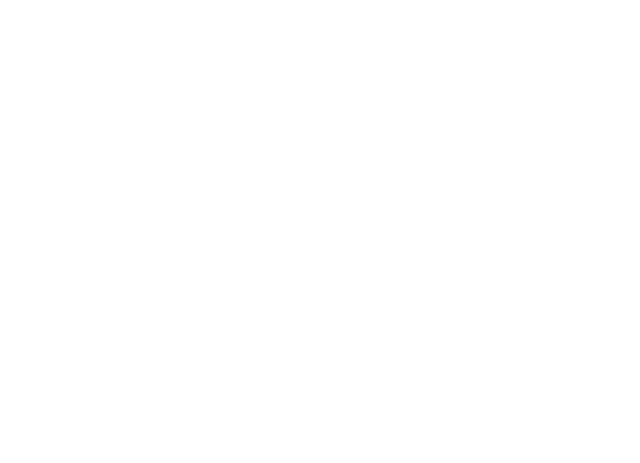
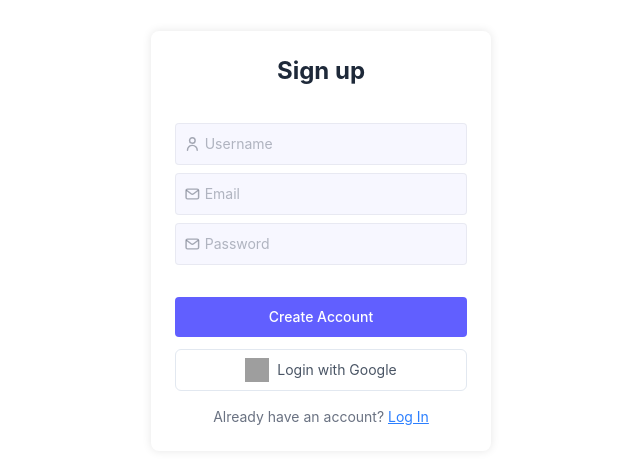
Before and after one commit to kiranTM36/IT-service-Desk, a React (Vite) app in the folder frontend/: page /signup in a window 1280 px wide. Before the commit this address had no page. Shown: the part 159-622 px from the top of the page, without its empty margins (319-959 px from the left). Built offline with nearby package versions, Linux system fonts and the light colour scheme; grey boxes are pictures that could not be loaded.

Commit message:
user slice and auth

```diff
--- a/frontend/src/App.tsx
+++ b/frontend/src/App.tsx
@@ -1,6 +1,10 @@
 import { BrowserRouter , Routes , Route } from 'react-router-dom'
 import Home from './Home'
 import Ticket from './pages/Ticket'
+import Auth from './auth/Auth'
+import Login from './auth/Login'
+import Signup from './auth/Signup'
+import User from './pages/User'
 
 
 const App = () => {
@@ -11,7 +15,11 @@ const App = () => {
 
         <Route path='/' element={<Home />} >
           <Route path='/ticket' element={<Ticket />} />
+          <Route path='/user' element={<User />} />
         </Route>
+
+        <Route path='/signup' element={<Signup />} />
+        <Route path='/login' element={<Login />} />
 
       </Routes>
 
--- a/frontend/src/auth/Auth.tsx
+++ b/frontend/src/auth/Auth.tsx
@@ -1,42 +1,132 @@
-import { useAuth0 } from "@auth0/auth0-react";
+// import { useAuth0 } from "@auth0/auth0-react";
 
-function Auth() {
-  const {
-    isLoading, // Loading state, the SDK needs to reach Auth0 on load
-    isAuthenticated,
-    error,
-    loginWithRedirect: login, // Starts the login flow
-    logout: auth0Logout, // Starts the logout flow
-    user, // User profile
-  } = useAuth0();
+import { useState } from "react"
+import { Link } from "react-router-dom"
+import type { userData } from "../store/userSlice"
 
-  const signup = () =>
-    login({ authorizationParams: { screen_hint: "signup" } });
+// function Auth() {
+//   const {
+//     isLoading, // Loading state, the SDK needs to reach Auth0 on load
+//     isAuthenticated,
+//     error,
+//     loginWithRedirect: login, // Starts the login flow
+//     logout: auth0Logout, // Starts the logout flow
+//     user, // User profile
+//   } = useAuth0();
 
-  const logout = () =>
-    auth0Logout({ logoutParams: { returnTo: window.location.origin } });
+//   const signup = () =>
+//     login({ authorizationParams: { screen_hint: "signup" } });
 
-  if (isLoading) return "Loading...";
+//   const logout = () =>
+//     auth0Logout({ logoutParams: { returnTo: window.location.origin } });
 
-  return isAuthenticated ? (
-    <>
-      <p>Logged in as {user?.email}</p>
+//   if (isLoading) return "Loading...";
 
-      <h1>User Profile</h1>
+//   return isAuthenticated ? (
+//     <>
+//       <p>Logged in as {user?.email}</p>
 
-      <pre>{JSON.stringify(user, null, 2)}</pre>
+//       <h1>User Profile</h1>
 
-      <button onClick={logout}>Logout</button>
-    </>
-  ) : (
-    <>
-      {error && <p>Error: {error.message}</p>}
+//       <pre>{JSON.stringify(user, null, 2)}</pre>
 
-      <button onClick={signup}>Signup</button>
+//       <button onClick={logout}>Logout</button>
+//     </>
+//   ) : (
+//     <>
+//       {error && <p>Error: {error.message}</p>}
 
-      <button onClick={e=>login}>Login</button>
-    </>
-  );
+//       <button onClick={signup}>Signup</button>
+
+//       <button onClick={e=>login}>Login</button>
+//     </>
+//   );
+// }
+
+// export default Auth;
+
+
+
+interface props {
+  name: string
+  onEvent: (data: userData) => void
 }
 
-export default Auth;
+const Auth: React.FC<props> = ({ name , onEvent }) => {
+
+  const [data, setData] = useState({
+    username: '',
+    email: '',
+    password: ''
+  })
+
+  const handleChange = (e: React.ChangeEvent<HTMLInputElement>) => {
+    const { name, value } = e.target
+
+    setData((data) => ({
+      ...data,
+      [name]: value
+    }))
+  }
+
+  const handleSubmit = (e:React.SubmitEvent<HTMLFormElement>) => {
+    e.preventDefault()
+    onEvent(data)
+  }
+
+  return (
+    <div className="flex h-screen w-screen justify-center items-center">
+      <form onSubmit={handleSubmit} className="bg-white text-gray-500 max-w-85 w-full mx-4 md:p-6 p-4 py-8 text-left text-sm rounded-lg shadow-[0px_0px_10px_0px] shadow-black/10">
+        <h2 className="text-2xl font-bold mb-9 text-center text-gray-800">{name}</h2>
+        {
+          name === "Sign up" && (
+            <div className="flex items-center my-2 border bg-indigo-500/5 border-gray-500/10 rounded gap-1 pl-2">
+              <svg width="18" height="18" viewBox="0 0 15 15" fill="none" xmlns="http://www.w3.org/2000/svg">
+                <path d="M3.125 13.125a4.375 4.375 0 0 1 8.75 0M10 4.375a2.5 2.5 0 1 1-5 0 2.5 2.5 0 0 1 5 0" stroke="#6B7280" strokeOpacity=".6" strokeWidth="1.3" strokeLinecap="round" strokeLinejoin="round" />
+              </svg>
+              <input onChange={handleChange} className="w-full outline-none bg-transparent py-2.5" type="text" placeholder="Username" name="username" required />
+            </div>
+          )
+        }
+        <div className="flex items-center my-2 border bg-indigo-500/5 border-gray-500/10 rounded gap-1 pl-2">
+          <svg width="18" height="18" viewBox="0 0 15 15" fill="none" xmlns="http://www.w3.org/2000/svg">
+            <path d="m2.5 4.375 3.875 2.906c.667.5 1.583.5 2.25 0L12.5 4.375" stroke="#6B7280" strokeOpacity=".6" strokeWidth="1.3" strokeLinecap="round" strokeLinejoin="round" />
+            <path d="M11.875 3.125h-8.75c-.69 0-1.25.56-1.25 1.25v6.25c0 .69.56 1.25 1.25 1.25h8.75c.69 0 1.25-.56 1.25-1.25v-6.25c0-.69-.56-1.25-1.25-1.25Z" stroke="#6B7280" strokeOpacity=".6" strokeWidth="1.3" strokeLinecap="round" />
+          </svg>
+          <input onChange={handleChange} className="w-full outline-none bg-transparent py-2.5" type="email" placeholder="Email" name="email" required />
+        </div>
+        <div className="flex items-center mt-2 mb-8 border bg-indigo-500/5 border-gray-500/10 rounded gap-1 pl-2">
+          <svg width="18" height="18" viewBox="0 0 15 15" fill="none" xmlns="http://www.w3.org/2000/svg">
+            <path d="m2.5 4.375 3.875 2.906c.667.5 1.583.5 2.25 0L12.5 4.375" stroke="#6B7280" strokeOpacity=".6" strokeWidth="1.3" strokeLinecap="round" strokeLinejoin="round" />
+            <path d="M11.875 3.125h-8.75c-.69 0-1.25.56-1.25 1.25v6.25c0 .69.56 1.25 1.25 1.25h8.75c.69 0 1.25-.56 1.25-1.25v-6.25c0-.69-.56-1.25-1.25-1.25Z" stroke="#6B7280" strokeOpacity=".6" strokeWidth="1.3" strokeLinecap="round" />
+          </svg>
+          <input onChange={handleChange} className="w-full outline-none bg-transparent py-2.5" type="password" placeholder="Password" name="password" required />
+        </div>
+
+
+
+        <button className="w-full mb-3 bg-indigo-500 hover:bg-indigo-600 transition-all active:scale-95 py-2.5 rounded text-white font-medium">Create Account</button>
+
+        <div className="flex items-center justify-center">
+          <button className="px-4 py-2 border flex gap-2 border-slate-200 rounded-md text-slate-700 dark:text-slate-200 hover:border-slate-400  hover:text-slate-900 hover:shadow transition duration-150 w-full items-center justify-center">
+            <img className="w-6 h-6" src="https://www.svgrepo.com/show/475656/google-color.svg" loading="lazy" alt="google logo" />
+            <span className="text-gray-600">Login with Google</span>
+          </button>
+        </div>
+
+        {
+          name === "Sign up" &&
+          (<p className="text-center mt-4">Already have an account? <Link to='/login' className="text-blue-500 underline">Log In</Link></p>)
+        }
+
+        {
+          name === "Login" &&
+          (<p className="text-center mt-4">Didn't Already have an account? <Link to='/signup' className="text-blue-500 underline">Sign Up</Link></p>)
+        }
+
+      </form>
+    </div>
+  )
+}
+
+export default Auth
--- /dev/null
+++ b/frontend/src/auth/Login.tsx
@@ -0,0 +1,16 @@
+import { useDispatch } from "react-redux";
+import { LoginAction, type userData } from "../store/userSlice"
+import Auth from "./Auth";
+import { type AppDispatch } from "../store/store";
+
+const Login = () => {
+    const dispatch = useDispatch<AppDispatch>()
+    const handleLogin = async(data : userData) => {
+        await dispatch(LoginAction(data))
+    }
+  return (
+    <Auth name="Login" onEvent={handleLogin} />
+  )
+}
+
+export default Login
--- /dev/null
+++ b/frontend/src/auth/Signup.tsx
@@ -0,0 +1,14 @@
+import { type userData } from "../store/userSlice"
+import Auth from "./Auth";
+
+const Signup = () => {
+    const handleSignup = async(data : userData) => {
+        console.log("Signup Data",data);
+
+    }
+  return (
+    <Auth name="Sign up" onEvent={handleSignup} />
+  )
+}
+
+export default Signup
--- a/frontend/src/components/Sidenav.tsx
+++ b/frontend/src/components/Sidenav.tsx
@@ -5,6 +5,7 @@ const Sidenav = () => {
     <div className='h-full w-full shadow flex justify-center items-center flex-col'>
         <NavLink to='/' className={({isActive}) => ` ${isActive ? 'active' : 'inActive'}`}>Dashboard</NavLink>
         <NavLink to='/ticket' className={({isActive}) => ` ${isActive ? 'active' : 'inActive'}`}>My Ticket</NavLink>
+        <NavLink to='/user' className={({isActive}) => ` ${isActive ? 'active' : 'inActive'}`}>User</NavLink>
     </div>
   )
 }
--- /dev/null
+++ b/frontend/src/pages/User.tsx
@@ -0,0 +1,23 @@
+import { useEffect } from 'react'
+import { useDispatch, useSelector } from 'react-redux'
+import { type AppDispatch, type RootState } from '../store/store'
+import { getAllUser } from '../store/userSlice'
+
+const User = () => {
+
+    const dispatch = useDispatch<AppDispatch>()
+
+    const { users , status} = useSelector((state : RootState) => state.user)
+
+    useEffect(() => {
+        dispatch(getAllUser())
+    }, [dispatch])
+
+    console.log(users , status);
+
+  return (
+    <div>User</div>
+  )
+}
+
+export default User
--- a/frontend/src/store/store.ts
+++ b/frontend/src/store/store.ts
@@ -1,11 +1,13 @@
 import { configureStore } from '@reduxjs/toolkit'
 import categorySlice from './categorySlice'
 import ticketSlice from './ticketSlice'
+import userSlice from './userSlice'
 
 export const store = configureStore({
     reducer : {
         categroy : categorySlice ,
-        ticket : ticketSlice
+        ticket : ticketSlice,
+        user : userSlice
     }
 })
 
--- /dev/null
+++ b/frontend/src/store/userSlice.ts
@@ -0,0 +1,112 @@
+import { createSlice, type PayloadAction } from '@reduxjs/toolkit'
+import type { AppDispatch } from './store'
+import { status } from './status'
+import axios from 'axios'
+
+export interface userData {
+  username: string
+  email: string
+  password: string
+}
+
+interface userInfo {
+    id : number
+    username: string
+    email: string
+    password: string
+}
+
+interface userState {
+    users : userInfo[],
+    user : userInfo | null,
+    token : string
+    status : string
+}
+
+const initialState : userState = {
+    users : [],
+    user : null,
+    token : '',
+    status: ''
+}
+
+const userSlice = createSlice({
+    name : 'user',
+    initialState ,
+    reducers : {
+        setUsers (state , action : PayloadAction <userInfo[]>){
+            state.users = action.payload
+        },
+        setUser (state , action : PayloadAction <userInfo>){
+            state.user = action.payload
+        },
+        setToken (state , action : PayloadAction <string>){
+            state.token = action.payload
+        },
+        setStatus (state , action : PayloadAction <string>){
+            state.status = action.payload
+        }
+    }
+})
+
+export const { setUser , setUsers , setToken , setStatus } = userSlice.actions
+export default userSlice.reducer
+
+export function LoginAction(data : userData){
+    return async function LoginThunk(dispatch:AppDispatch) {
+        dispatch(setStatus(status.LOADING))
+        try {
+            const response = await axios.post('http://localhost:5555/user/login' ,data , {
+                withCredentials : true
+            })
+
+            if(response.status >= 200 && response.status <300 ){
+                dispatch(setUser(response.data.data))
+                dispatch(setToken(response.data.token))
+                dispatch(setStatus(status.SUCCESS))
+            }
+
+        } catch (error) {
+            console.log(error);
+            dispatch(setStatus(status.ERRROR))
+        }
+    }
+}
+
+export function signupAction(data : userData){
+    return async function signUpThunk(dispatch:AppDispatch) {
+        dispatch(setStatus(status.LOADING))
+        try {
+            const response = await axios.post('http://localhost/5555/signup' ,data)
+
+            if(response.status >= 200 && response.status <300 ){
+                dispatch(setStatus(status.SUCCESS))
+            }
+
+        } catch (error) {
+            console.log(error);
+            dispatch(setStatus(status.ERRROR))
+        }
+    }
+}
+
+export function getAllUser(){
+    return async function getAllUserThunk(dispatch:AppDispatch) {
+        dispatch(setStatus(status.LOADING))
+
+        try {
+            const response = await axios.get('http://localhost:5555/user' , {
+                withCredentials : true
+            })
+
+            if(response.status === 200){
+                dispatch(setUsers(response.data.data))
+                dispatch(setStatus(status.SUCCESS))
+            }
+            dispatch(setStatus(status.ERRROR))
+        } catch (error) {
+            console.log(error);
+            dispatch(setStatus(status.ERRROR))
+        }
+    }
+}
```
